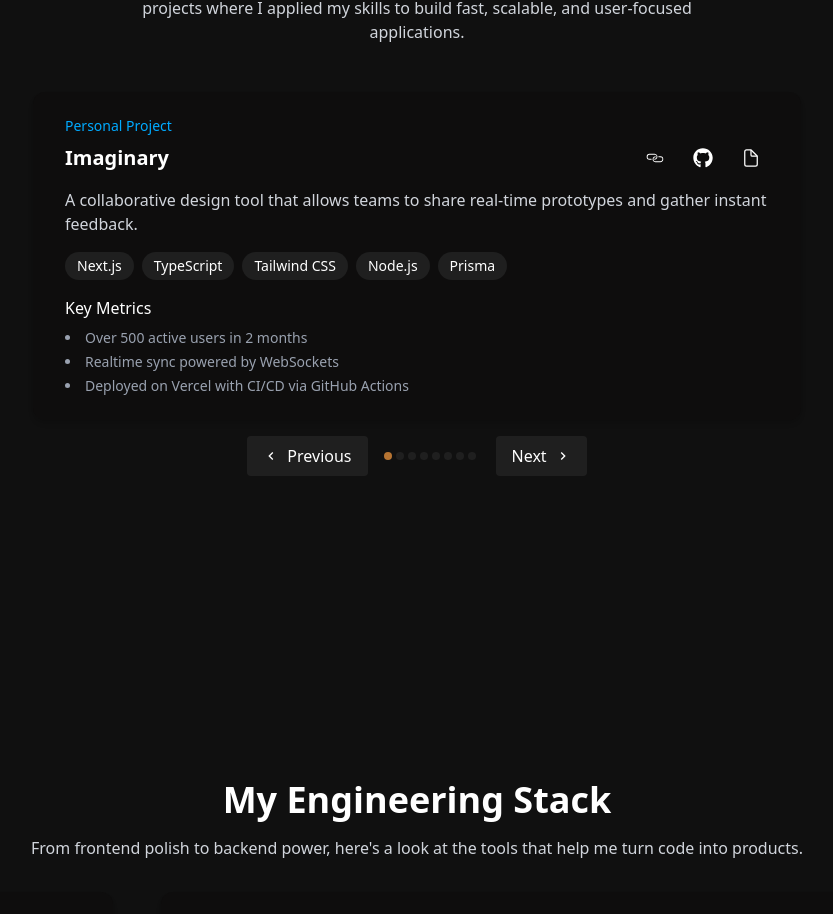
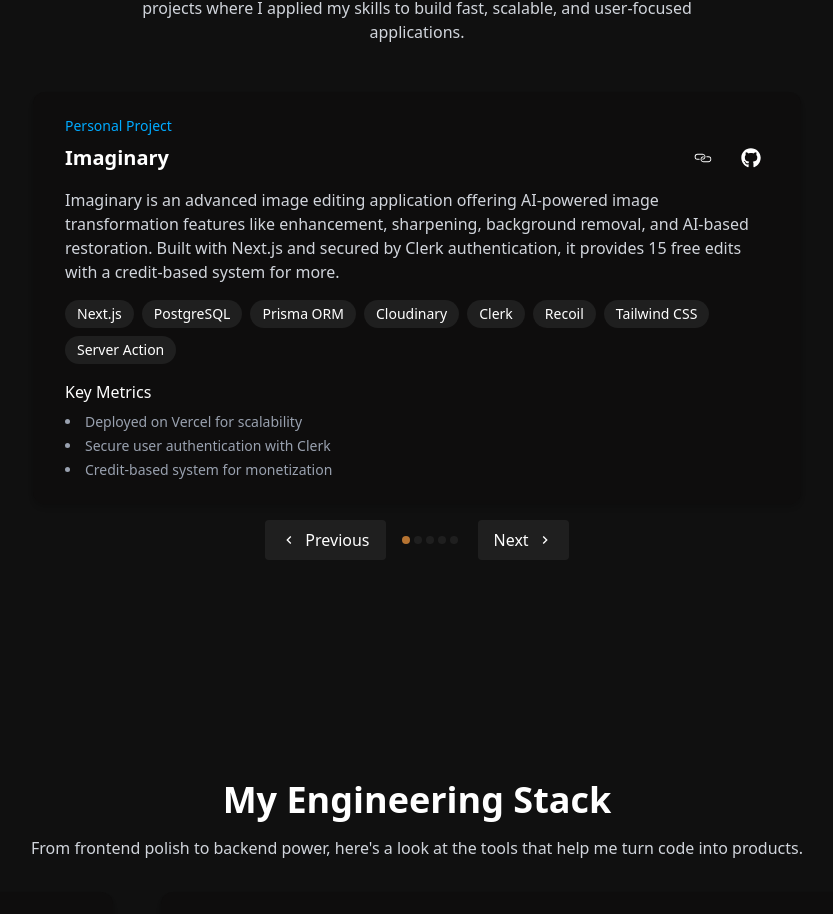
Before and after one commit to RitickLath/Personal-Portfolio, a React (Vite) app: page / in a window 1280 px wide. Shown: the part 950-1864 px from the top of the page, without its empty margins (223-1056 px from the left). Built offline with nearby package versions, Linux system fonts and the light colour scheme.

Commit message:
Update ProjectData.ts

```diff
--- a/src/constants/ProjectData.ts
+++ b/src/constants/ProjectData.ts
@@ -3,128 +3,125 @@ export const projectsData = [
     title: "Imaginary",
     type: "Personal Project",
     overview:
-      "A collaborative design tool that allows teams to share real-time prototypes and gather instant feedback.",
-    techStack: ["Next.js", "TypeScript", "Tailwind CSS", "Node.js", "Prisma"],
+      "Imaginary is an advanced image editing application offering AI-powered image transformation features like enhancement, sharpening, background removal, and AI-based restoration. Built with Next.js and secured by Clerk authentication, it provides 15 free edits with a credit-based system for more.",
+    techStack: [
+      "Next.js",
+      "PostgreSQL",
+      "Prisma ORM",
+      "Cloudinary",
+      "Clerk",
+      "Recoil",
+      "Tailwind CSS",
+      "Server Action",
+    ],
     metrics: [
-      "Over 500 active users in 2 months",
-      "Realtime sync powered by WebSockets",
-      "Deployed on Vercel with CI/CD via GitHub Actions",
+      "Deployed on Vercel for scalability",
+      "Secure user authentication with Clerk",
+      "Credit-based system for monetization",
     ],
     links: {
-      live: "https://imaginary.app",
-      github: "https://github.com/username/imaginary",
-      docs: "https://docs.imaginary.app",
+      live: "https://imaginary1.netlify.app/",
+      github: "https://github.com/RitickLath/Imaginary",
     },
   },
   {
-    title: "TaskHive",
-    type: "Open Source",
+    title: "Edubridge",
+    type: "Personal Project",
     overview:
-      "An open source task management system for agile teams with drag-and-drop boards.",
-    techStack: ["React", "Redux", "Express", "MongoDB", "Docker"],
+      "EduBridge is a MERN stack-based online learning platform with secure JWT & OTP authentication. Instructors can manage courses, while students browse detailed course information. Features include input validation with Zod and a contact form for inquiries.",
+    techStack: [
+      "React",
+      "React Router",
+      "Node.js",
+      "Express.js",
+      "MongoDB",
+      "Mongoose",
+      "JWT",
+      "Nodemailer",
+      "Zod",
+      "Tailwind CSS",
+      "Vercel",
+      "Render",
+      "Cloudinary",
+    ],
     metrics: [
-      "Used by 30+ teams worldwide",
-      "100+ GitHub stars",
-      "Fully containerized for easy deployment",
+      "JWT & OTP authentication for secure access",
+      "Dynamic course management system",
+      "Deployed on Vercel & Render",
     ],
     links: {
-      live: "https://taskhive.dev",
-      github: "https://github.com/username/taskhive",
-      docs: "https://docs.taskhive.dev",
+      live: "https://netflixgpt-3dea2.firebaseapp.com/",
+      github: "https://edtech-portal.vercel.app/",
     },
   },
   {
-    title: "DevLog",
-    type: "Personal Blog",
+    title: "Advance Netflix GPT",
+    type: "Personal Project",
     overview:
-      "A minimal, markdown-powered blog built with static generation and developer-focused theming.",
-    techStack: ["Next.js", "MDX", "Tailwind CSS"],
+      "Netflix GPT replicates the Netflix experience with TMDB API integration, Firebase Authentication, and OpenAI GPT-based movie recommendations. Built with React and Tailwind CSS, it offers a high-performance UI with a Lighthouse score of 95+.",
+    techStack: [
+      "React",
+      "TMDB API",
+      "Firebase",
+      "OpenAI GPT",
+      "React Router",
+      "Tailwind CSS",
+      "JavaScript",
+      "Responsiveness",
+    ],
     metrics: [
-      "Core Web Vitals score: 100%",
-      "100+ subscribers",
-      "Integrated with Notion CMS",
+      "OpenAI GPT-powered recommendations",
+      "95+ Lighthouse performance score",
+      "Firebase Authentication for user access",
     ],
     links: {
-      live: "https://devlog.blog",
-      github: "https://github.com/username/devlog",
+      live: "https://netflixgpt-3dea2.firebaseapp.com/",
+      github: "https://github.com/RitickLath/Netflix_GPT",
     },
   },
   {
-    title: "ShopStream",
-    type: "Client Project",
+    title: "Airbnb Clone",
+    type: "Personal Project",
     overview:
-      "A real-time analytics dashboard for tracking eCommerce performance and user behavior.",
-    techStack: ["Vue.js", "Vite", "Firebase", "Chart.js"],
+      "A full-stack Airbnb clone featuring user authentication, property listings, booking management, reviews, and advanced search/filtering. Built with Next.js, Prisma, and Tailwind CSS.",
+    techStack: [
+      "Next.js",
+      "Prisma",
+      "Tailwind CSS",
+      "NextAuth.js",
+      "PostgreSQL",
+    ],
     metrics: [
-      "Realtime data across 10K products",
-      "99.9% uptime via Firebase Hosting",
-      "Delivered in under 3 weeks",
+      "Full booking and review management system",
+      "NextAuth.js for secure authentication",
+      "Deployed on Vercel",
     ],
     links: {
-      live: "https://shopstream.app",
+      live: "https://aairbnb-seven.vercel.app/",
+      github: "https://github.com/RitickLath/aairbnb",
     },
   },
   {
-    title: "AI Resume Builder",
-    type: "Hackathon Project",
+    title: "Giphy Clone",
+    type: "Personal Project",
     overview:
-      "AI-powered resume generator that tailors content to job descriptions using GPT models.",
-    techStack: ["React", "OpenAI API", "Express", "MongoDB"],
+      "A responsive web app that allows users to browse, search, and favorite GIFs, Stickers, and Clips from the Giphy API. Features include optimized debounced search and a favorites section.",
+    techStack: [
+      "React",
+      "JavaScript",
+      "Tailwind CSS",
+      "Giphy API",
+      "Debouncing",
+      "Responsiveness",
+    ],
     metrics: [
-      "Top 5 finalist at DevJam '24",
-      "Generated 1K+ resumes in beta",
-      "Uses GPT-4 for content optimization",
+      "Debounced search for optimized performance",
+      "Favorites section for saved GIFs",
+      "Responsive design deployed on Netlify",
     ],
     links: {
-      github: "https://github.com/username/ai-resume",
-    },
-  },
-  {
-    title: "QuikPoll",
-    type: "Client Project",
-    overview:
-      "A real-time polling app used for live events and webinars, built for scalability and speed.",
-    techStack: ["SvelteKit", "Redis", "PostgreSQL", "Socket.io"],
-    metrics: [
-      "Handles 10K+ concurrent users",
-      "Latency under 200ms globally",
-      "Live analytics dashboard included",
-    ],
-    links: {
-      live: "https://quikpoll.live",
-      github: "https://github.com/username/quikpoll",
-    },
-  },
-  {
-    title: "CodeQuest",
-    type: "Personal Project",
-    overview:
-      "An interactive coding platform for solving algorithm challenges with real-time code evaluation.",
-    techStack: ["Next.js", "TypeScript", "Monaco Editor", "WebAssembly"],
-    metrics: [
-      "50+ coding problems",
-      "In-browser code execution",
-      "Leaderboards and submissions",
-    ],
-    links: {
-      live: "https://codequest.dev",
-      github: "https://github.com/username/codequest",
-    },
-  },
-  {
-    title: "Portify",
-    type: "Template Project",
-    overview:
-      "A modern, customizable portfolio template optimized for performance and SEO.",
-    techStack: ["React", "Framer Motion", "Tailwind CSS", "Vercel"],
-    metrics: [
-      "Lighthouse score: 100",
-      "Cloned by 200+ developers",
-      "Includes dark mode, animations, and SEO tags",
-    ],
-    links: {
-      live: "https://portify.dev",
-      github: "https://github.com/username/portify",
+      live: "https://giphy1.netlify.app/Science",
+      github: "https://github.com/RitickLath/Gipgy-Clone",
     },
   },
 ];
```
